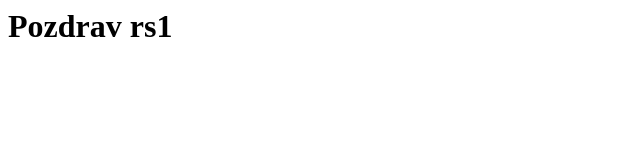
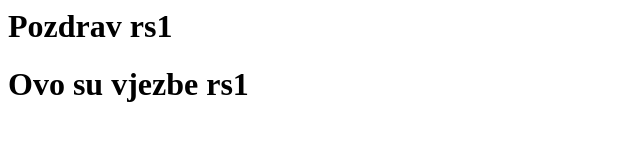
Before and after one commit to azra-smajic/rs1-vjezbe-2, a plain HTML site: page index.html in a window 1280 px wide. Shown: the whole page, without its empty margins (0-640 px from the left). Drawn offline with Linux system fonts and the light colour scheme.

Commit message:
Ovo je commit drugog developera

```diff
--- a/index.html
+++ b/index.html
@@ -1 +1,2 @@
 <h1>Pozdrav rs1</h1>
+<h1>Ovo su vjezbe rs1</h1>
```
